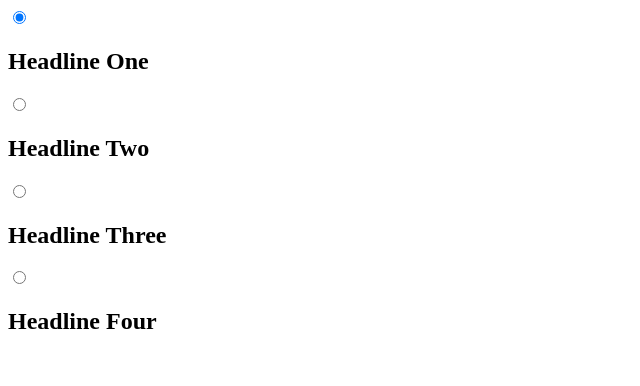
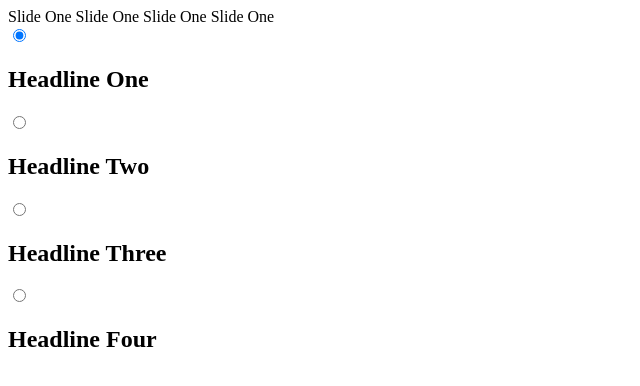
Before and after one commit to andrezafeu/css_slider, a plain HTML site: page index.html in a window 1280 px wide. Shown: the whole page, without its empty margins (0-640 px from the left). Drawn offline with Linux system fonts and the light colour scheme.

Commit message:
Add navigation

```diff
--- a/index.html
+++ b/index.html
@@ -8,6 +8,15 @@
 </head>
 <body>
 	<div class="wrap">
+		<!-- Start navigation -->
+		<header>
+			<!-- The "for" attribute links the label to the input -->
+			<label for="slide-1-trigger">Slide One</label>
+			<label for="slide-2-trigger">Slide One</label>
+			<label for="slide-3-trigger">Slide One</label>
+			<label for="slide-4-trigger">Slide One</label>
+		</header>
+		<!-- End navigation -->
 		<input id="slide-1-trigger" type="radio" name="slides" checked>
 		<section class="slide slide-1">
 			<h1>Headline One</h1>
```
